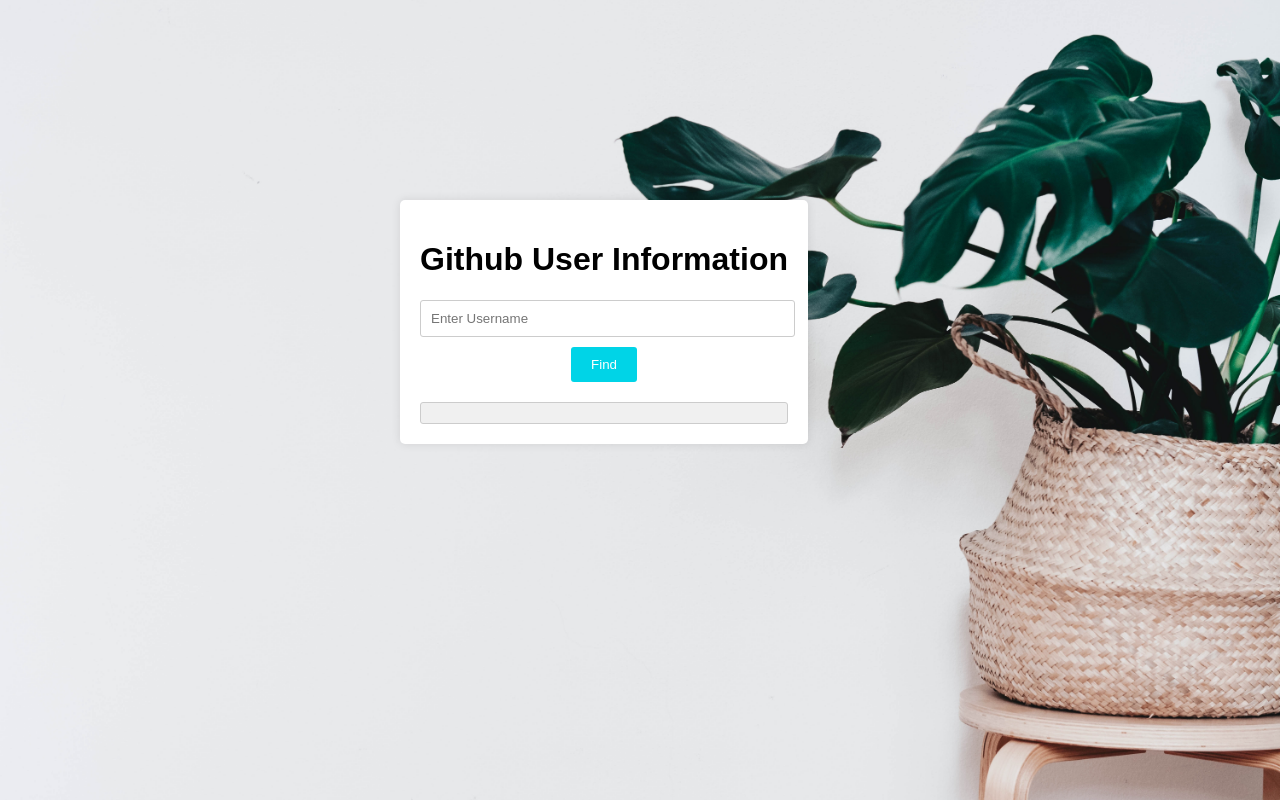
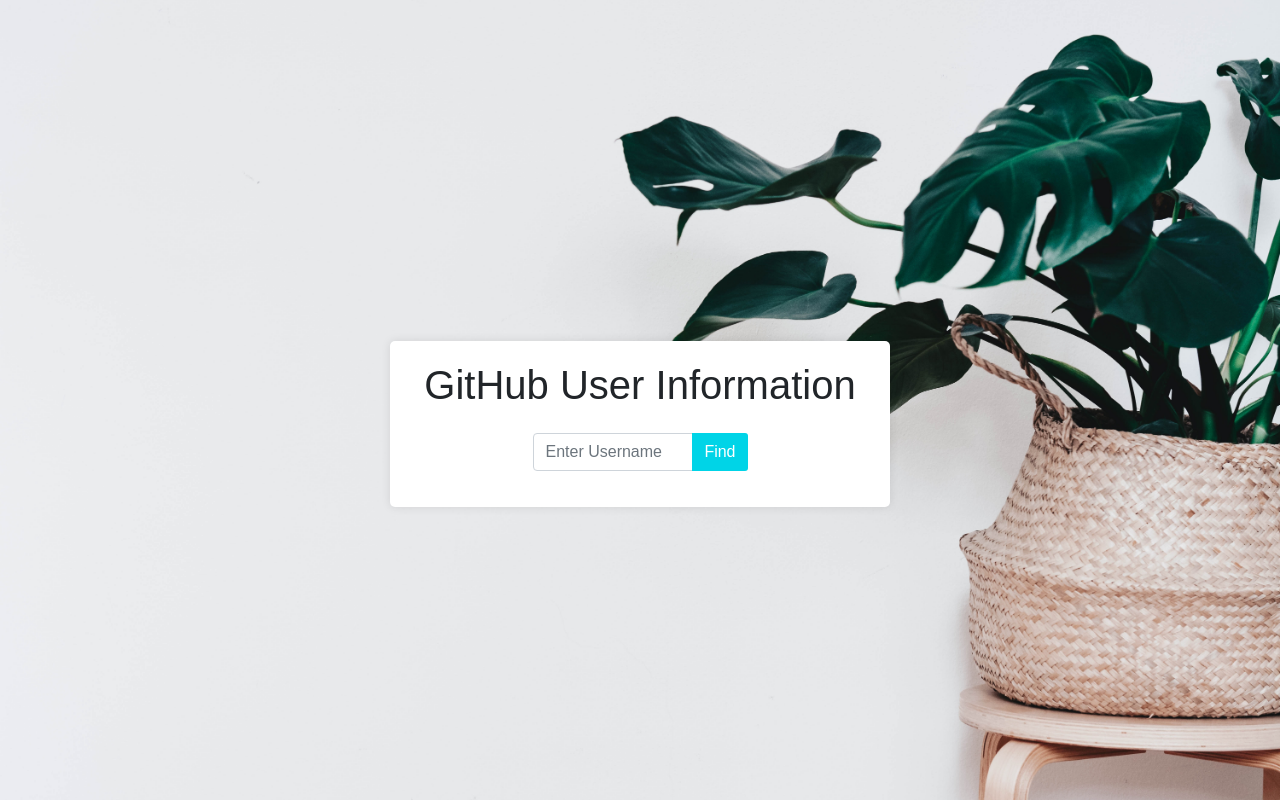
Before and after one commit to abhisheksubedi03/web-technology-lab, a plain HTML site: page lab1.html in a window 1280 px wide. Drawn offline with nearby package versions, Linux system fonts and the light colour scheme.

Commit message:
boostrap

```diff
--- a/lab1.html
+++ b/lab1.html
@@ -4,15 +4,29 @@
     <meta charset="UTF-8">
     <meta name="viewport" content="width=device-width, initial-scale=1.0">
     <title>GitHub User Information</title>
+    <link rel="stylesheet" href="https://maxcdn.bootstrapcdn.com/bootstrap/4.5.2/css/bootstrap.min.css">
     <link rel="stylesheet" href="./style.css">
 </head>
 <body>
-  <div class="container">
-    <h1>Github User Information</h1>
-    <input type="text" id="username" placeholder="Enter Username">
-    <button id="fetchButton">Find</button>
-    <div id="result" class="result"></div>
+    <div class="container mt-5">
+        <h1 class="mb-4">GitHub User Information</h1>
+        <div class="row">
+            <div class="col-md-6 offset-md-3">
+                <div class="input-group mb-3">
+                    <input type="text" id="username" class="form-control" placeholder="Enter Username">
+                    <div class="input-group-append">
+                        <button id="fetchButton" class="btn btn-primary">Find</button>
                     </div>
+                </div>
+                <div id="result" class="mt-3"></div>
+            </div>
+        </div>
+    </div>
+
+    <!-- Add Bootstrap JS and jQuery scripts (required for Bootstrap) -->
+    <script src="https://code.jquery.com/jquery-3.5.1.slim.min.js"></script>
+    <script src="https://cdn.jsdelivr.net/npm/@popperjs/core@2.5.3/dist/umd/popper.min.js"></script>
+    <script src="https://maxcdn.bootstrapcdn.com/bootstrap/4.5.2/js/bootstrap.min.js"></script>
     <script src="./script.js"></script>
 </body>
 </html>
--- a/style.css
+++ b/style.css
@@ -19,26 +19,8 @@ body {
     background-color: #fff;
     box-shadow: 0 0 10px rgba(0, 0, 0, 0.1);
     border-radius: 5px;
-    position: absolute;
-    top: 200px;
-    left: 400px;
-  }
+   width: 500px;
 
-  input[type="text"] {
-    padding: 10px;
-    width: 96%;
-    margin-bottom: 10px;
-    border: 1px solid #ccc;
-    border-radius: 3px;
-  }
-
-  button {
-    padding: 10px 20px;
-    background-color: #00d4e7;
-    color: #fff;
-    border: none;
-    border-radius: 3px;
-    cursor: pointer;
   }
 
   .result {
@@ -49,3 +31,12 @@ body {
     border-radius: 3px;
     text-align: left;
   }
+
+  .btn{
+    background-color: #00d4e7;
+    color: #fff;
+    border: none;
+    border-radius: 3px;
+    cursor: pointer;
+
+  }
```
Lines whose indentation alone changed are shown as unchanged.
